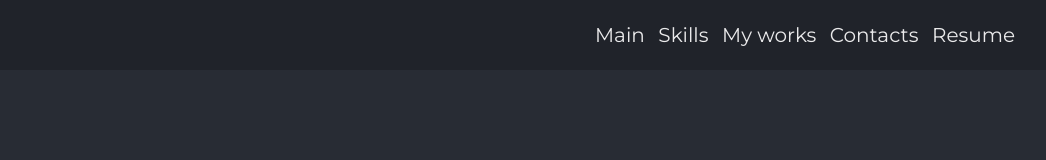
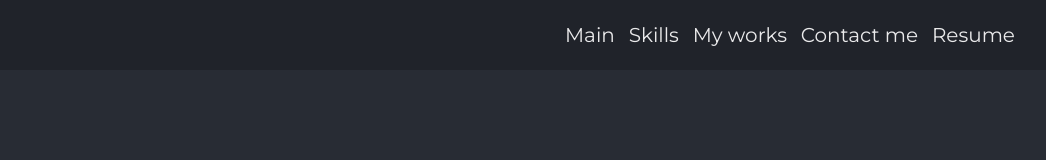
Before and after one commit to PavelMilenki/Portfolio, a React (Create React App) app: page / in a window 1280 px wide. Shown: the top 160 px of the page, without its empty margins (137-1183 px from the left). Built offline with nearby package versions, Linux system fonts and the light colour scheme.

Commit message:
add refact

```diff
--- a/src/Components/Footer/Footer.js
+++ b/src/Components/Footer/Footer.js
@@ -5,6 +5,7 @@ import facebookLogo from "../Images/facebookLogo.png"
 import githubLogo from "../Images/githubLogo.png"
 import telegramLogo from "../Images/telegramLogo.png"
 import jobsTutLogo from "../Images/jobsTutLogo.png"
+import linkedinLogo from "../Images/linkedInLogo.png"
 import Contacts from "./Contacts";
 
 
@@ -13,24 +14,30 @@ export const Footer = () => {
     const contacts = [
         {
             id: 1,
+            title: 'linkedin',
+            img: linkedinLogo,
+            link: 'https://www.linkedin.com/in/pavel-milenki-34b969197/'
+        },
+        {
+            id: 2,
             title: 'facebook',
             img: facebookLogo,
             link: 'https://www.facebook.com/pavel.milenki'
         },
         {
-            id: 2,
+            id: 3,
             title: 'Telegram',
             img: telegramLogo,
             link: 'https://t.me/Pavel_Milenki'
         },
         {
-            id: 3,
+            id: 4,
             title: 'Github',
             img: githubLogo,
             link: 'https://github.com/Anekens'
         },
         {
-            id: 4,
+            id: 5,
             title: 'JobsTutBy',
             img: jobsTutLogo,
             link: 'https://jobs.tut.by/'
@@ -46,7 +53,7 @@ export const Footer = () => {
                         return <Contacts key={c.id} title={c.title} img={c.img} link={c.link}/>
                     })}
                 </div>
-                <span className={s.access}>@2019 Pavel Milenki </span>
+                <span className={s.access}>@2019 All Rights Reserved</span>
             </div>
         </div>
     );
--- a/src/Components/Footer/Footer.module.css
+++ b/src/Components/Footer/Footer.module.css
@@ -61,7 +61,7 @@
 
 @media screen and (max-width: 340px) {
     .socialIcon {
-        width: 50px;
-        height: 50px;;
+        width: 40px;
+        height: 40px;;
     }
 }
--- a/src/Components/Header/Header.js
+++ b/src/Components/Header/Header.js
@@ -7,6 +7,10 @@ export const Header = () => {
     return (
         <div className={s.header}>
             <div className={s.container}>
+                {/*<div className={s.contacts}>*/}
+                {/*    <span>P.Milenkii@Gmail.com</span>*/}
+                {/*    <span>+ 375 44 747 47 52</span>*/}
+                {/*</div>*/}
                 <NavBar/>
             </div>
         </div>
--- a/src/Components/Header/Header.module.css
+++ b/src/Components/Header/Header.module.css
@@ -16,6 +16,8 @@
     align-items: center;
 }
 
+
+
 @media screen and (max-width: 600px) {
     .container {
         width: 90%;
--- a/src/Components/Header/NavBar/NavBar.jsx
+++ b/src/Components/Header/NavBar/NavBar.jsx
@@ -26,7 +26,7 @@ export const NavBar = () => {
         },
         {
             id: 4,
-            title: 'Contacts',
+            title: 'Contact me',
             link: '#contacts',
             target: ''
         },
--- a/src/Components/Header/NavBar/NavBar.module.css
+++ b/src/Components/Header/NavBar/NavBar.module.css
@@ -1,5 +1,5 @@
 .nav {
-    width: 420px;
+    width: 450px;
     display: flex;
     justify-content: space-between;
 }
@@ -8,6 +8,7 @@
     text-decoration: none;
     color: white;
     font-size: 20px;
+
 }
 
 .activeLink:hover:not(:active) {
```
Also changed, not shown: src/Components/Images/about.jpg (added), src/Components/Images/linkedInLogo.png (added).
